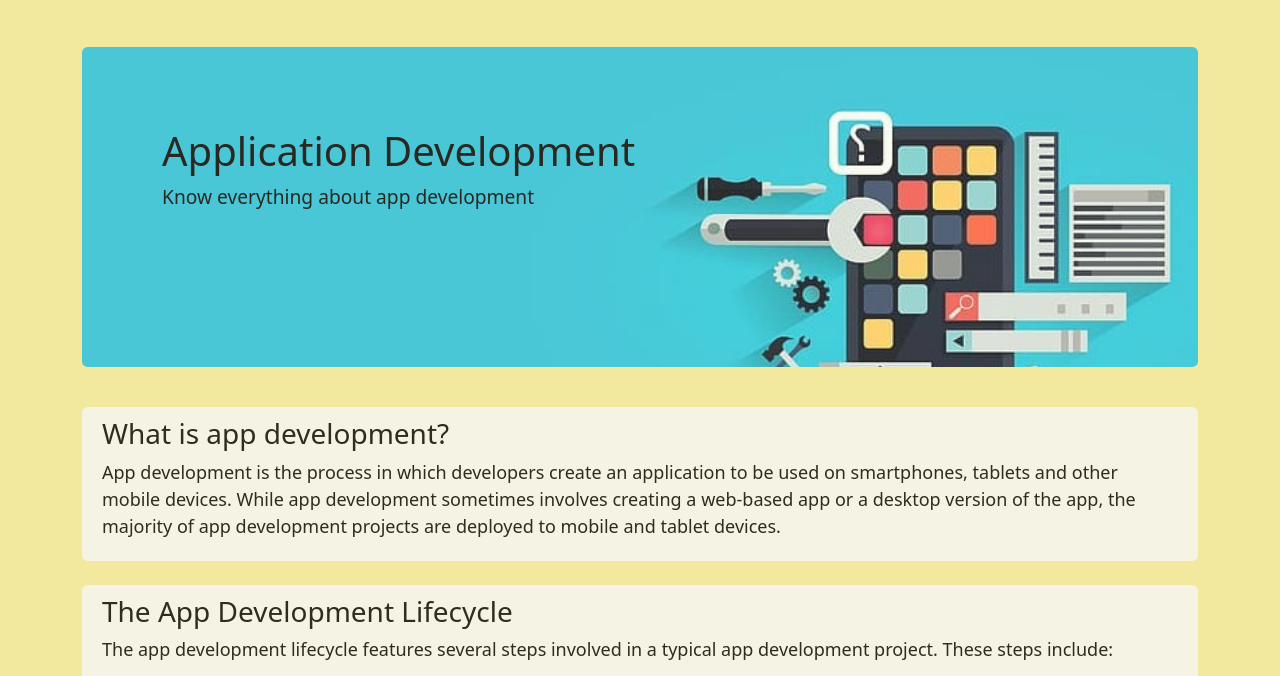
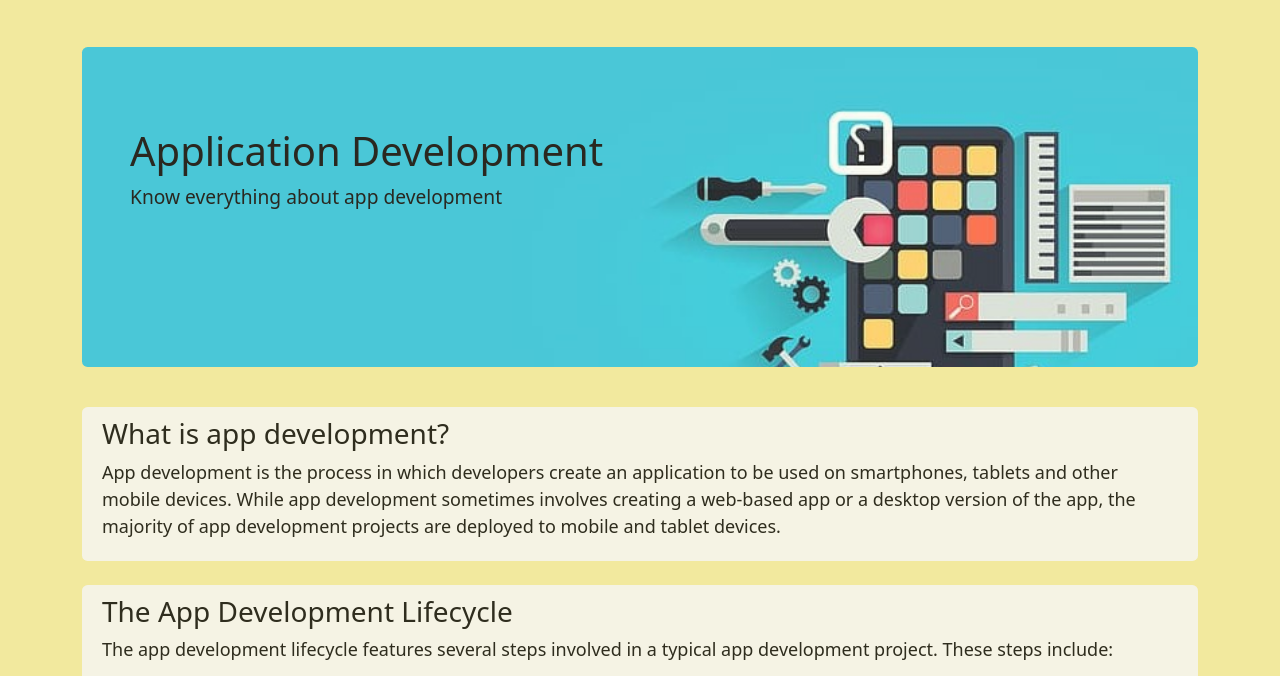
Before and after one commit to Krat0s03/e-sports, a plain HTML site: page index.html in a window 1280 px wide. Shown: the part 65-741 px from the top of the page. Drawn offline with nearby package versions, Linux system fonts and the light colour scheme.

Commit message:
Update style.css

```diff
--- a/style.css
+++ b/style.css
@@ -8,8 +8,8 @@
   height: 40vh;
   background-image: url("./img/mobile-app.jpg");
   background-size: cover;
-  padding-top: 10vh;
-  padding-left: 10vh;
+  padding-top: 5em;
+  padding-left: 3em;
   border-radius: .35rem;
 }
 
```
